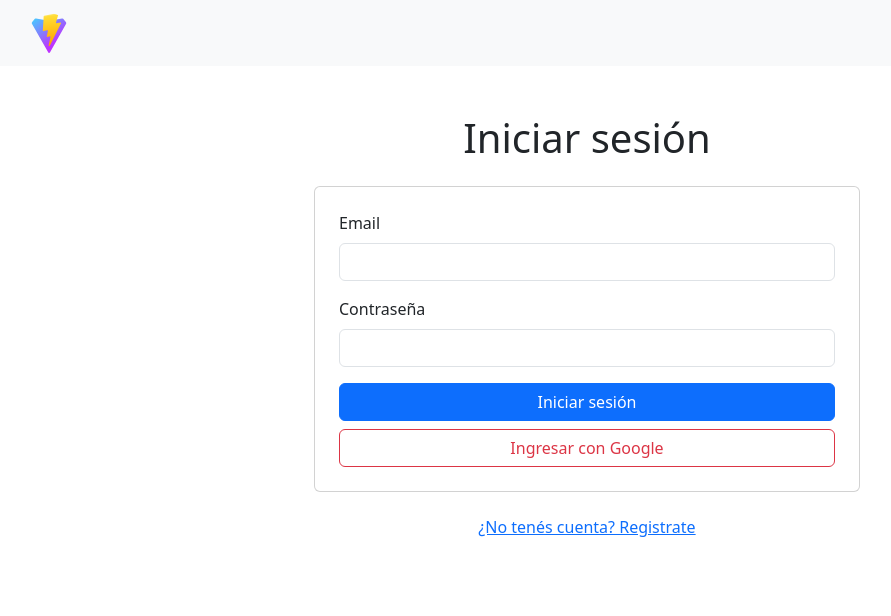
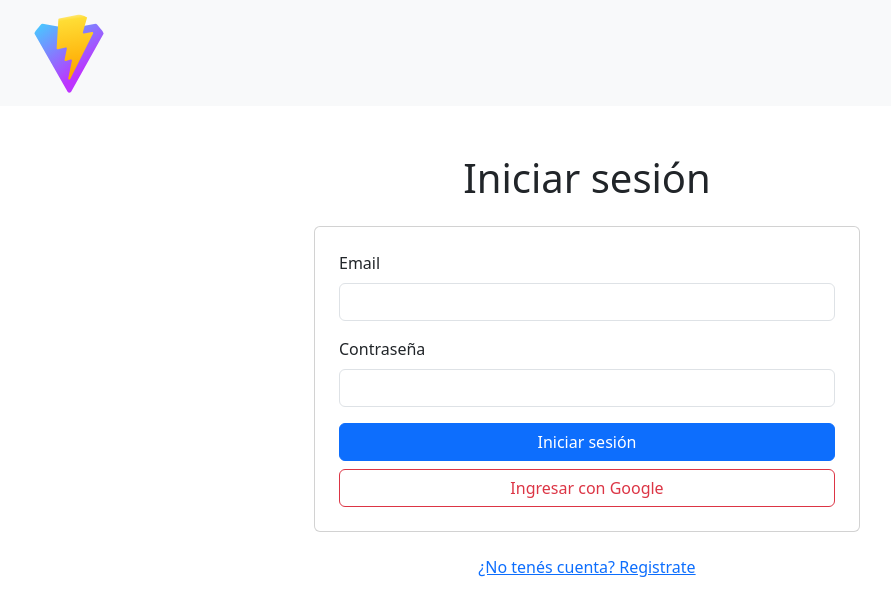
Before and after one commit to gastonmanzur/patincarreraGR, a React (Vite) app in the folder frontend-auth/: page / in a window 1280 px wide. Shown: the top 616 px of the page, without its empty margins (53-944 px from the left). Built offline with nearby package versions, Linux system fonts and the light colour scheme.

Commit message:
feat: enlarge navbar logo and center menu

```diff
--- a/frontend-auth/src/components/Navbar.jsx
+++ b/frontend-auth/src/components/Navbar.jsx
@@ -67,8 +67,8 @@ export default function Navbar() {
           <img
             src="/vite.svg"
             alt="Logo"
-            width="40"
-            height="40"
+            width="80"
+            height="80"
             className="rounded-circle"
           />
         </a>
@@ -84,7 +84,7 @@ export default function Navbar() {
           <span className="navbar-toggler-icon"></span>
         </button>
         <div className="collapse navbar-collapse" id="navbarNav">
-          <ul className="navbar-nav me-auto mb-2 mb-lg-0">
+          <ul className="navbar-nav mx-auto mb-2 mb-lg-0">
             {navItems.map((item) => (
               <li className="nav-item" key={item.label}>
                 <a
@@ -98,7 +98,7 @@ export default function Navbar() {
             ))}
           </ul>
           {isLoggedIn && (
-            <div className="d-flex align-items-center gap-2">
+            <div className="d-flex align-items-center gap-2 ms-auto">
               <div className="position-relative">
                 <img
                   src={foto || '/default-user.png'}
```
